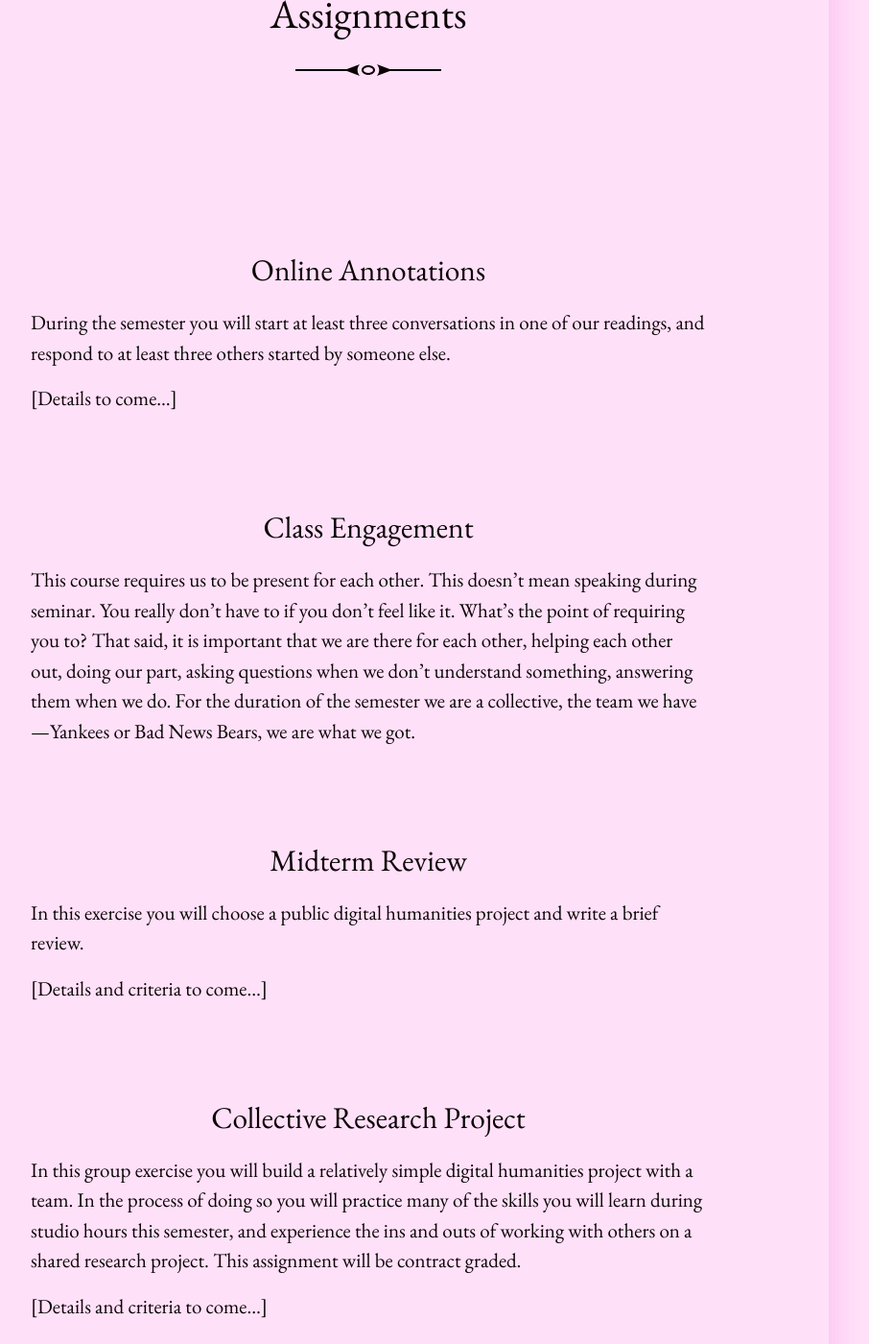
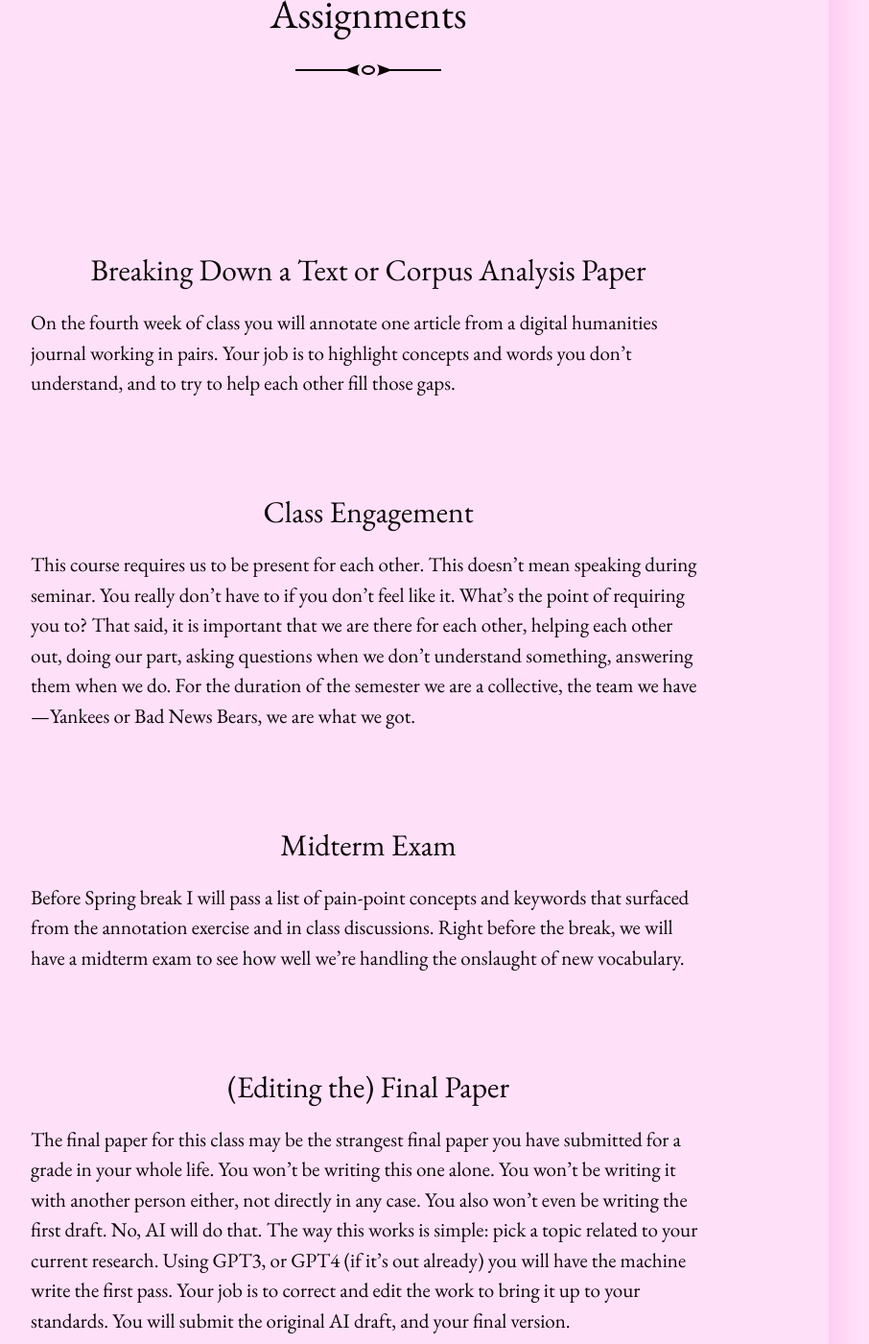
Before and after one commit to elotroalex/s23-intro-dh, a Jekyll site: the page built from assignments.md, in a window 1280 px wide and 1400 px high, scrolled down 275 px. Shown: the whole window at 96% size, without its empty margins (256-1162 px from the left). Built offline with Jekyll 4.4.1, drawn with Linux system fonts in a browser that asks for light colours; some of the changed text lies outside the part shown.

Commit message:
filled in general and assignments

```diff
--- a/_layouts/home.html
+++ b/_layouts/home.html
@@ -18,7 +18,7 @@ layout: default
 
 <main class="home" id="main" role="main" aria-label="Content">
 
-  <p>In <em>Part I: Architectures of Knowledge</em> (Fall 2022) we studied the shape and construction of our new hybrid historical and cultural record—the analog and digital architectures of historical and cultural collections and data. Once those architectures are in place, new pitfalls and affordances open up in tandem with our ability to manipulate historical and cultural data using various forms of computation at different scales, and for different purposes. In this course, you will be introduced to these pitfalls and affordances by exploring four broad, linked concepts in practice and theory: analysis, metamorphosis, and poesis.</p>
+  <p>In <em>Part I: Architectures of Knowledge</em> (Fall 2022) we studied the shape and construction of our new hybrid historical and cultural record—the analog and digital architectures of historical and cultural collections and data. Once those architectures are in place, new pitfalls and affordances open up in tandem with our ability to manipulate historical and cultural data using various forms of computation at different scales, and for different purposes. In this course, you will be introduced to these pitfalls and affordances by exploring the tension between two broad, but linked concepts in practice and theory: analysis and poesis.</p>
 
   <p>The course combines a seminar preceded by a brief lecture, and a digital studio. Every week we will move through our discussions in tandem with hands-on exercises that will serve to illuminate our readings and help you gain a measure of computational proficiency useful in humanities scholarship. Our approach will be markedly historical, connecting our evolving present to scholarly traditions and ideas spanning continents and centuries. You will also learn to understand and evaluate a few popular and emerging methods and genres of Digital Humanities connected to cultural analytics. We will also dedicate time towards the end of the semester to study the rise of machine learning, and what it may mean for the humanities. Though learning how to master advanced forms of computation in use today is well beyond the scope of this course, I will teach you instead the art of teaching yourselves computation.</p>
 
--- a/assignments.md
+++ b/assignments.md
@@ -3,30 +3,19 @@ layout: post
 title: Assignments
 ---
 
-### Online Annotations
+### Breaking Down a Text or Corpus Analysis Paper
 
-During the semester you will start at least three conversations in one of our readings, and respond to at least three others started by someone else.
-
-[Details to come...]
+On the fourth week of class you will annotate one article from a digital humanities journal working in pairs. Your job is to highlight concepts and words you don't understand, and to try to help each other fill those gaps.
 
 ### Class Engagement
 
 This course requires us to be present for each other. This doesn't mean speaking during seminar. You really don't have to if you don't feel like it. What's the point of requiring you to? That said, it is important that we are there for each other, helping each other out, doing our part, asking questions when we don't understand something, answering them when we do. For the duration of the semester we are a collective, the team we have---Yankees or Bad News Bears, we are what we got.
 
-### Midterm Review
+### Midterm Exam
 
-In this exercise you will choose a public digital humanities project and write a brief review.
+Before Spring break I will pass a list of pain-point concepts and keywords that surfaced from the annotation exercise and in class discussions. Right before the break, we will have a midterm exam to see how well we're handling the onslaught of new vocabulary.
 
-[Details and criteria to come...]
 
-### Collective Research Project
+### (Editing the) Final Paper
 
-In this group exercise you will build a relatively simple digital humanities project with a team. In the process of doing so you will practice many of the skills you will learn during studio hours this semester, and experience the ins and outs of working with others on a shared research project. This assignment will be contract graded.
-
-[Details and criteria to come...]
-
-### Scholarly Project Design Paper
-
-In this exercise you will propose a dream (digital) scholarly research project to a potential funder.
-
-[Details and criteria to come...]
+The final paper for this class may be the strangest final paper you have submitted for a grade in your whole life. You won't be writing this one alone. You won't be writing it with another person either, not directly in any case. You also won't even be writing the first draft. No, AI will do that. The way this works is simple: pick a topic related to your current research. Using GPT3, or GPT4 (if it's out already) you will have the machine write the first pass. Your job is to correct and edit the work to bring it up to your standards. You will submit the original AI draft, and your final version.
```
Also changed, not shown: general.md (+7 -9 lines), schedule.md (+9 -12 lines).
